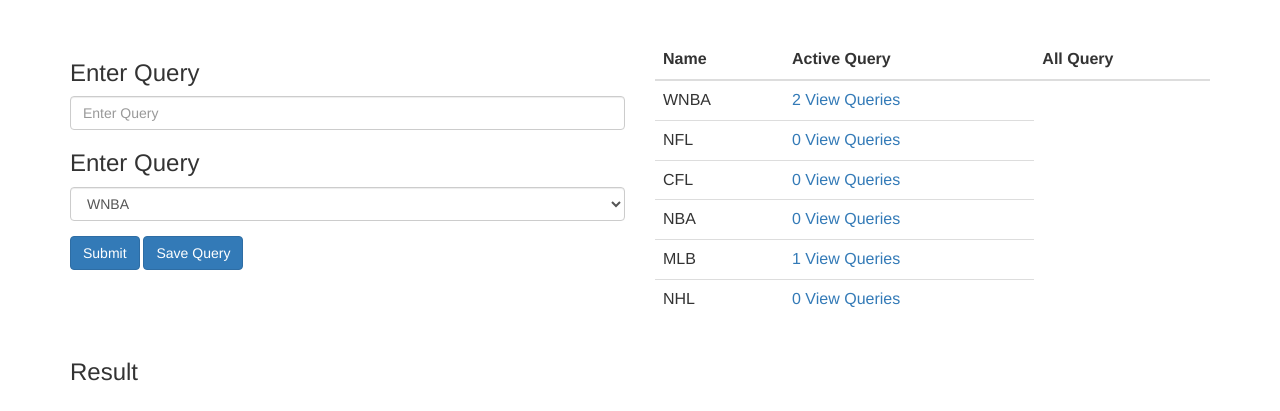
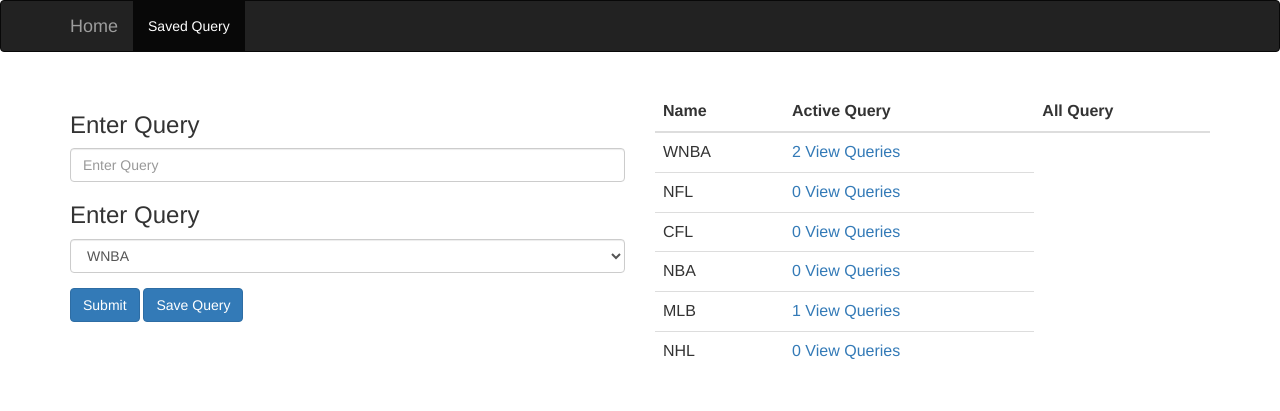
Before and after one commit to toluwanicareer/sport, a Django app: page / in a window 1280 px wide. Shown: the top 411 px of the page. Run offline with Django 3.2, Linux system fonts and the light colour scheme; data comes from the database, SQL or seed files in the repository; some libraries are stand-ins or nearby versions.

Commit message:
'navbaradded'

```diff
--- a/main/templates/base.html
+++ b/main/templates/base.html
@@ -12,6 +12,33 @@
 	</head>
 
 	<body>
+    <nav class="navbar navbar-inverse">
+  <div class="container">
+    <!-- Brand and toggle get grouped for better mobile display -->
+    <div class="navbar-header">
+      <button type="button" class="navbar-toggle collapsed" data-toggle="collapse" data-target="#bs-example-navbar-collapse-1" aria-expanded="false">
+        <span class="sr-only">Toggle navigation</span>
+        <span class="icon-bar"></span>
+        <span class="icon-bar"></span>
+        <span class="icon-bar"></span>
+      </button>
+      <a class="navbar-brand" href="/">Home</a>
+    </div>
+
+    <!-- Collect the nav links, forms, and other content for toggling -->
+    <div class="collapse navbar-collapse" id="bs-example-navbar-collapse-1">
+      <ul class="nav navbar-nav">
+        <li class="active"><a href="/active_queries?cat_id=1">Saved Query <span class="sr-only">(current)</span></a></li>
+
+
+      </ul>
+
+
+    </div><!-- /.navbar-collapse -->
+  </div><!-- /.container-fluid -->
+</nav>
+
+
     <div class="container" style="margin-top: 40px">
     {% block content %}{% endblock %}
     </div>
```
